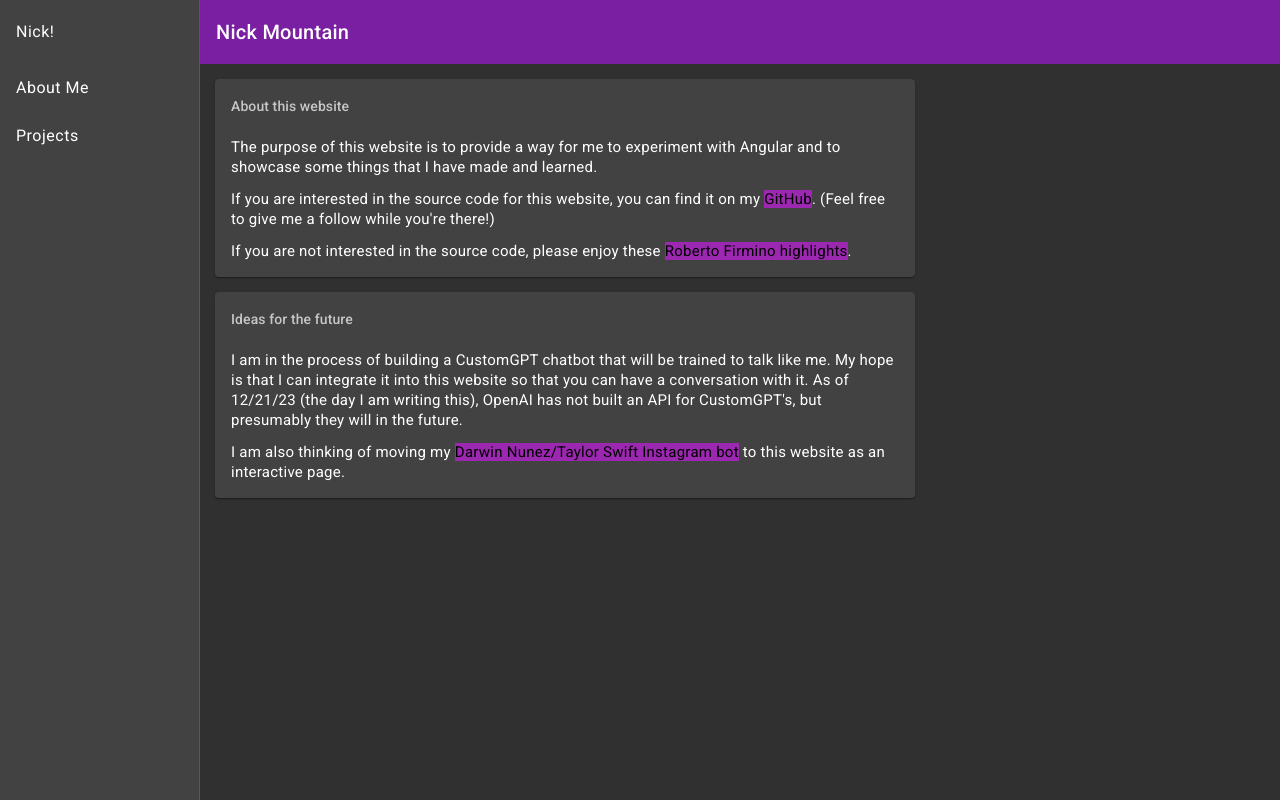
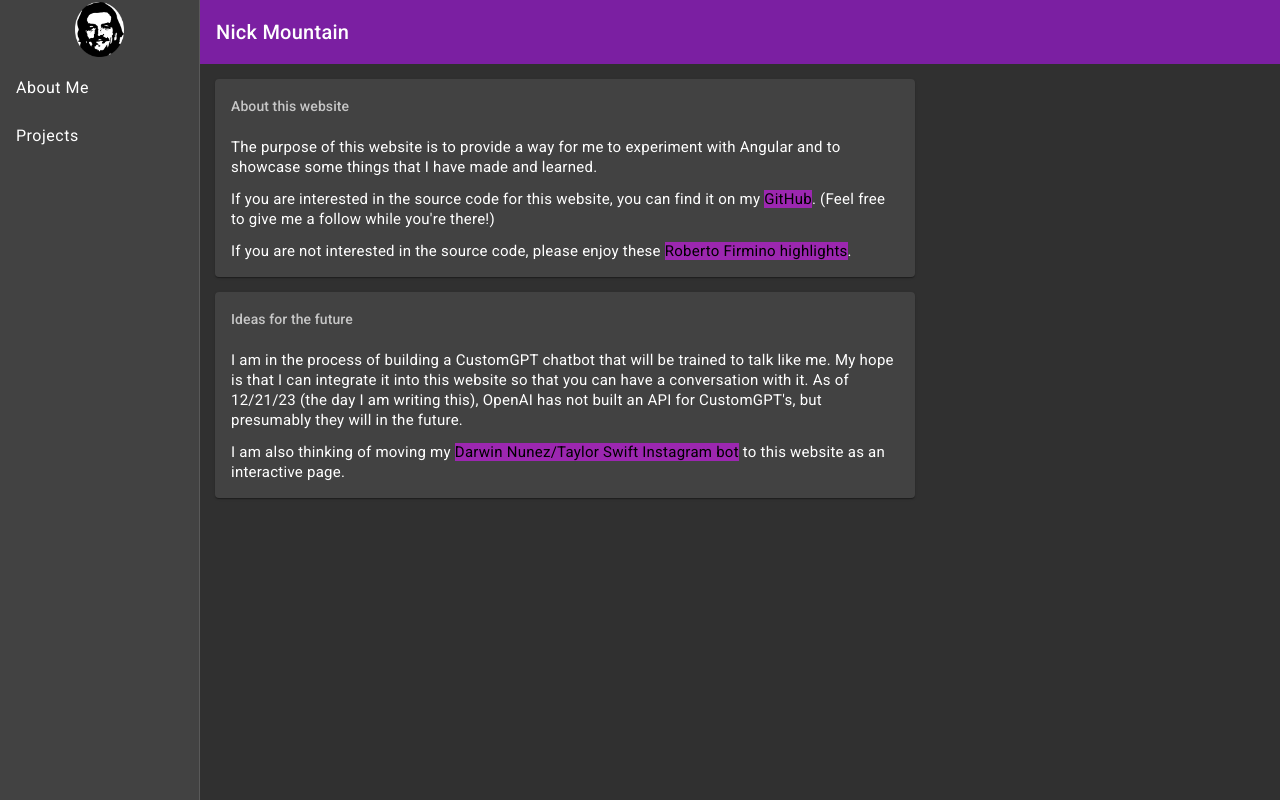
Before and after one commit to nicholasmountain11/nickmountain, an Angular app in the folder nick-app/: page / in a window 1280 px wide. Built offline with nearby package versions, Linux system fonts and the light colour scheme.

Commit message:
add logo

```diff
--- a/nick-app/src/app/app.component.css
+++ b/nick-app/src/app/app.component.css
@@ -4,8 +4,11 @@ mat-list-item {
 }
 
 .home-button {
+    display: flex;
+    justify-content: center;
+    align-items: center;
     height: 64px !important;
-    line-height: 64px !important;
+    text-align: center;
 }
 
 mat-sidenav-container {
@@ -21,3 +24,9 @@ mat-list-item {
   margin: 0;
   padding: 0;
 }
+
+.logo {
+    height: 55px;
+    width: auto;
+    object-fit: contain;
+}
--- a/nick-app/src/app/app.component.html
+++ b/nick-app/src/app/app.component.html
@@ -5,7 +5,9 @@
         mode="side"
         opened="true">
         <mat-nav-list>
-            <a mat-list-item routerLink="" class="home-button">Nick!</a>
+            <a mat-list-item routerLink="" class="home-button">
+                <img src="assets/nick-logo.png" alt="Nick Logo" class="logo">
+            </a>
             <a mat-list-item routerLink="/about-me">About Me</a>
             <a mat-list-item routerLink="/projects">Projects</a>
             <!-- to be added later -->
```
Also changed, not shown: nick-app/src/assets/nick-logo.png (added).
